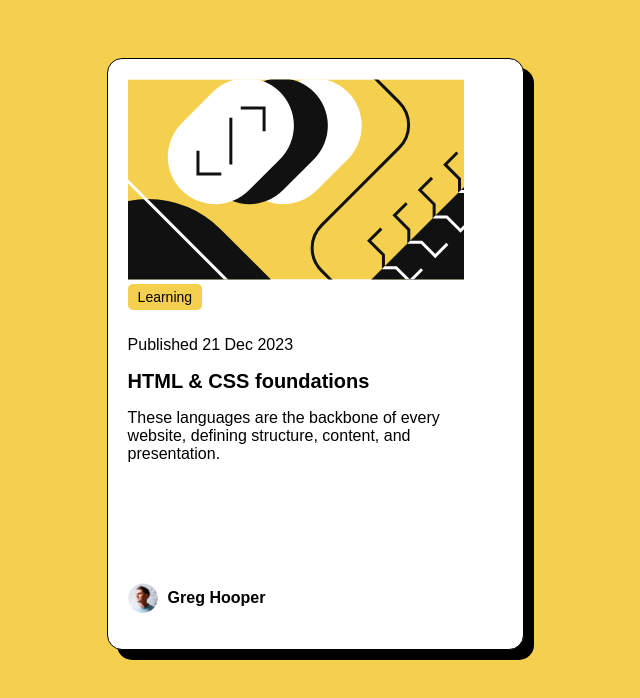
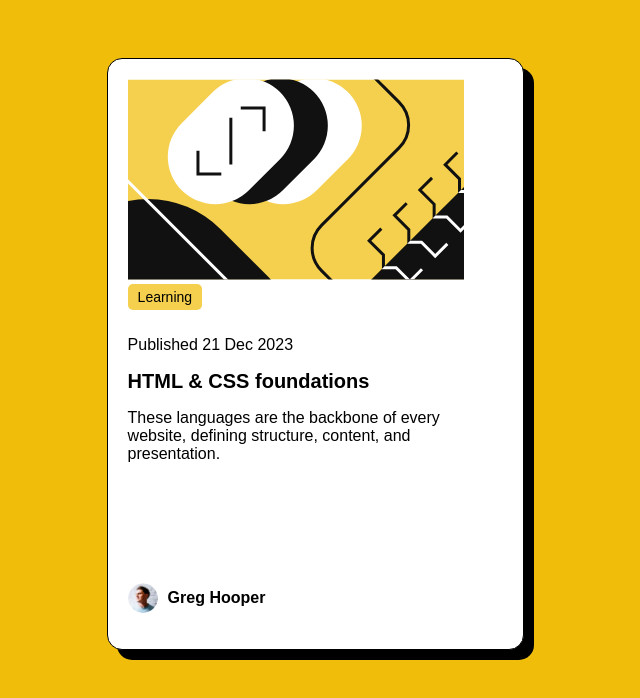
Before and after one commit to Israel-Adam/HTML-CSS-Desgin, a plain HTML site: page design.html in a window 1280 px wide. Shown: the whole page, without its empty margins (417-1057 px from the left). Drawn offline with Linux system fonts and the light colour scheme.

Commit message:
my first commit

```diff
--- a/design.css
+++ b/design.css
@@ -13,7 +13,7 @@
 box-shadow: 15px 15px black;
 }
 body{
-    background-color:hsl(47, 88%, 63%) ;
+    background-color:hsl(47, 92%, 49%) ;
     font-family: Arial, sans-serif;
     padding: 50px;}
 .card img{
```
